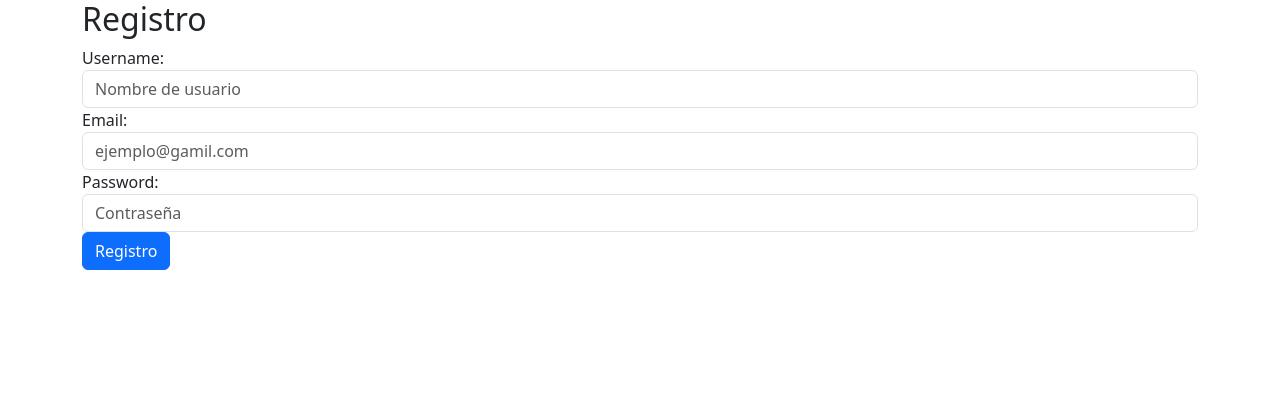
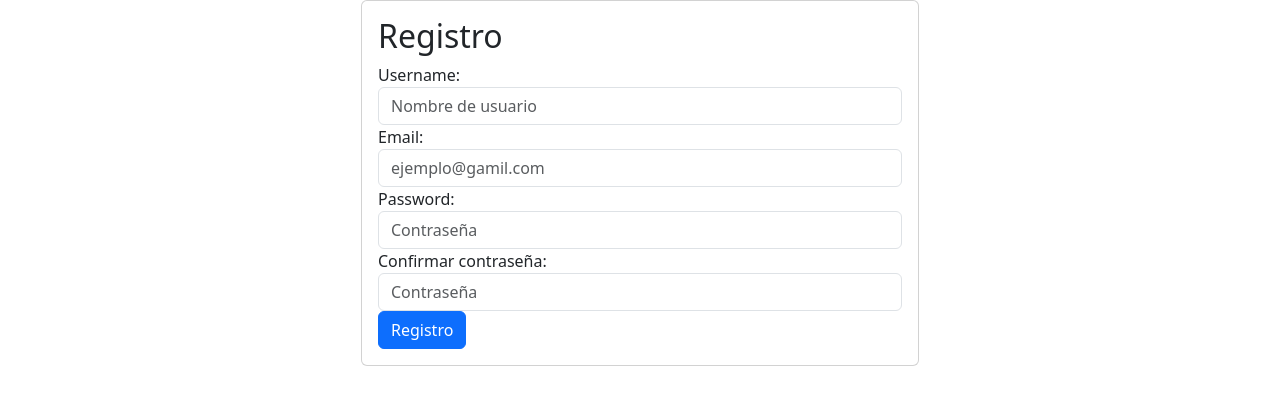
Before and after one commit to zzaxe1zz/PythonCourse, a Django app: page /user/registration in a window 1280 px wide. Shown: the top 405 px of the page. Run offline with Django 5.2, Linux system fonts and the light colour scheme.

Commit message:
validacion de email y password

```diff
--- a/WebDjango/WebDjango/forms.py
+++ b/WebDjango/WebDjango/forms.py
@@ -16,7 +16,26 @@ class Registro(forms.Form):
         'placeholder': 'Contraseña'
     }))
 
+    passwordConfirmation = forms.CharField(label='Confirmar contraseña', required=True, widget=forms.PasswordInput(attrs={
+        'class': 'form-control',
+        'placeholder': 'Contraseña'
+    }))
+
     def clean_username(self):
         username = self.cleaned_data.get('username')
         if User.objects.filter(username=username).exists():
             raise forms.ValidationError('Este nombre de usuario ya existe')
+
+    def clean_email(self):
+        email = self.cleaned_data.get('email')
+
+        if User.objects.filter(email=email).exists():
+            raise forms.ValidationError('Correo ya registrado')
+        return email
+
+    def clean(self):
+        cleaned_data = super().clean()
+
+        if cleaned_data.get('passwordConfirmation') != cleaned_data.get('password'):
+            self.add_error('passwordConfirmation',
+                           'La contraseña no coincide')
--- a/WebDjango/templates/user/registro.html
+++ b/WebDjango/templates/user/registro.html
@@ -13,6 +13,13 @@
     <div class="container">
         <div class="row">
             <div class="col">
+
+                <div class="col-12 col-md-6 offset-md-3">
+                    <div class="card">
+                        <div class="card-body">
+
+
+
                             <h2>Registro</h2>
                             <form method="post">
                                 {% csrf_token %}
@@ -50,9 +57,11 @@
 
                                 <button type="submit" class=" btn btn-primary">Registro</button>
                             </form>
+                        </div>
+                    </div>
 
                 </div>
-
+            </div>
         </div>
 
     </div>
```
Also changed, not shown: WebDjango/templates/user/login.html (+9 -3 lines). Lines whose indentation alone changed are shown as unchanged.
